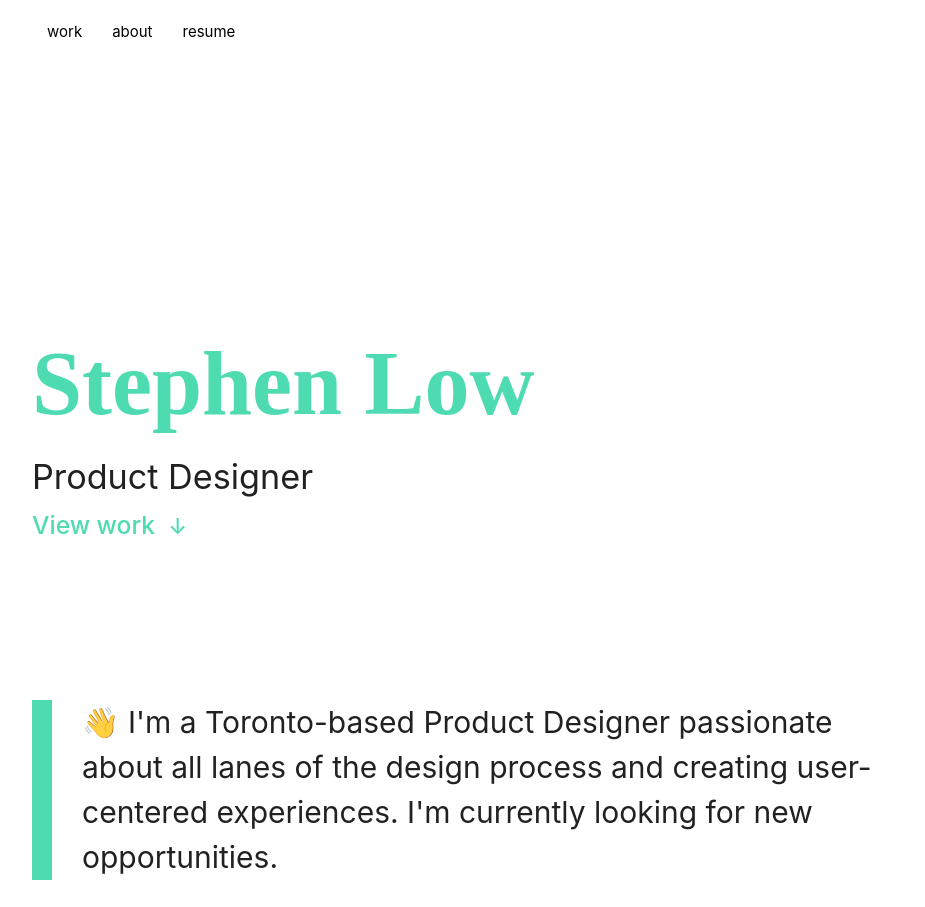
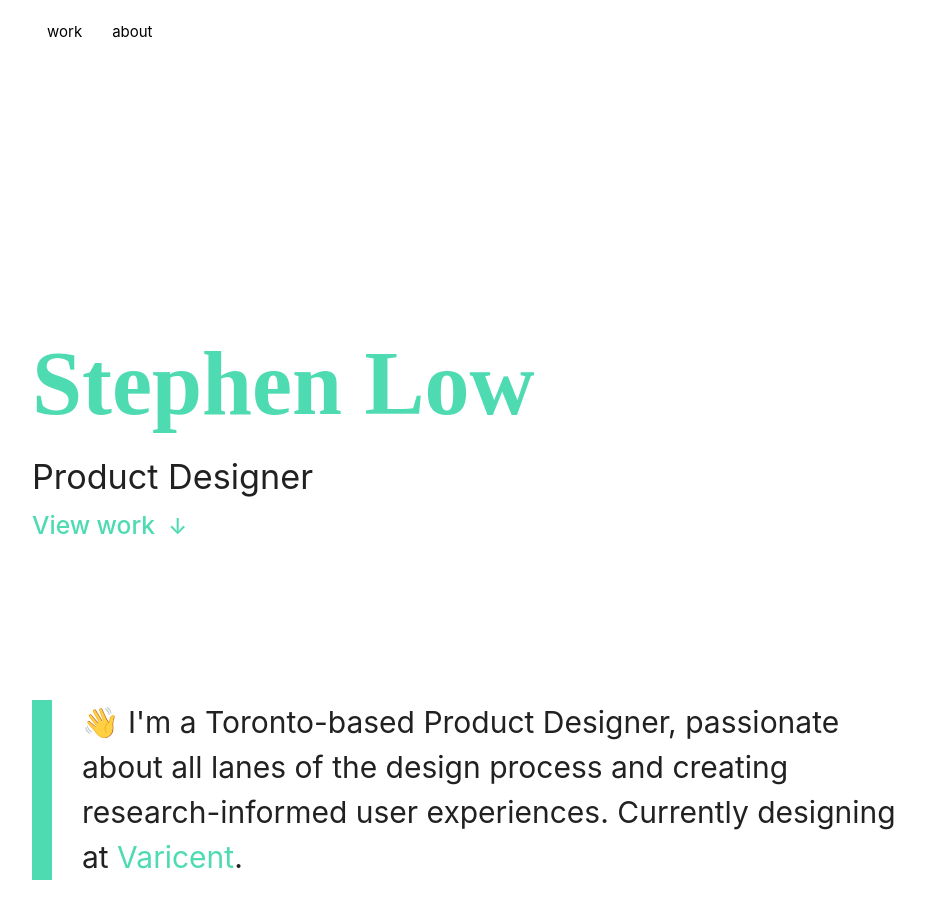
Before and after one commit to stephenlow12/stephenlow12.github.io, a plain HTML site: page index.html in a window 1280 px wide. Shown: the top 907 px of the page, without its empty margins (160-1085 px from the left). Drawn offline with nearby package versions, Linux system fonts and the light colour scheme.

Commit message:
Update index.html

```diff
--- a/index.html
+++ b/index.html
@@ -56,7 +56,8 @@
         <ul id="nav-mobile" class="left hide-on-med-and-down">
           <li><a href="index.html#scroll-to-work">work</a></li>
           <li><a href="about.html">about</a></li>
-          <li><a href="Stephenlow.pdf" target="_blank">resume</a></li>
+          <!--<li><a href="testing.html">testing</a></li>-->
+          <!--<li><a href="Stephenlow.pdf" target="_blank">resume</a></li>-->
         </ul>
         <div class="slide-out">
       <ul class="sidenav" id="slide-out">
@@ -90,7 +91,7 @@
 
     <blockquote>
     	<p class="middle-align xxx-large-text">
-      👋 I'm a Toronto-based Product Designer passionate about all lanes of the design process and creating user-centered experiences. I'm currently looking for new opportunities.
+      👋 I'm a Toronto-based Product Designer, passionate about all lanes of the design process and creating research-informed user experiences. Currently designing at <a href="https://www.varicent.com" target="_blank">Varicent</a>.
     	</p>
     </blockquote>
 
@@ -290,7 +291,7 @@
       <li><a href="https://www.linkedin.com/in/stephenlow12" target="_blank" class="social-icon" style="color:#212121;"> <i class="fa fa-linkedin"></i></a></li>
       <li><a href="https://www.dribbble.com/stephenlow" target="_blank" class="social-icon" style="color:#212121;"> <i class="fa fa-dribbble"></i></a></li>
       <li><a href="mailto:stephenlow12@gmail.com?Subject=Hello" target="_top" class="social-icon" style="color:#212121;"> <i class="fa fa-envelope-o"></i></a></li>
-      <li><a href="Stephenlow.pdf" target="_blank" class="social-icon"> <i class="fa fa-file-pdf-o" aria-hidden="true" style="color:#161616"></i> <span style="color:#161616"> resume</span></a></li>
+      <!--<li><a href="Stephenlow.pdf" target="_blank" class="social-icon"> <i class="fa fa-file-pdf-o" aria-hidden="true" style="color:#161616"></i> <span style="color:#161616"> resume</span></a></li>-->
     </ul>
 
     <!-- spacer -->
```
